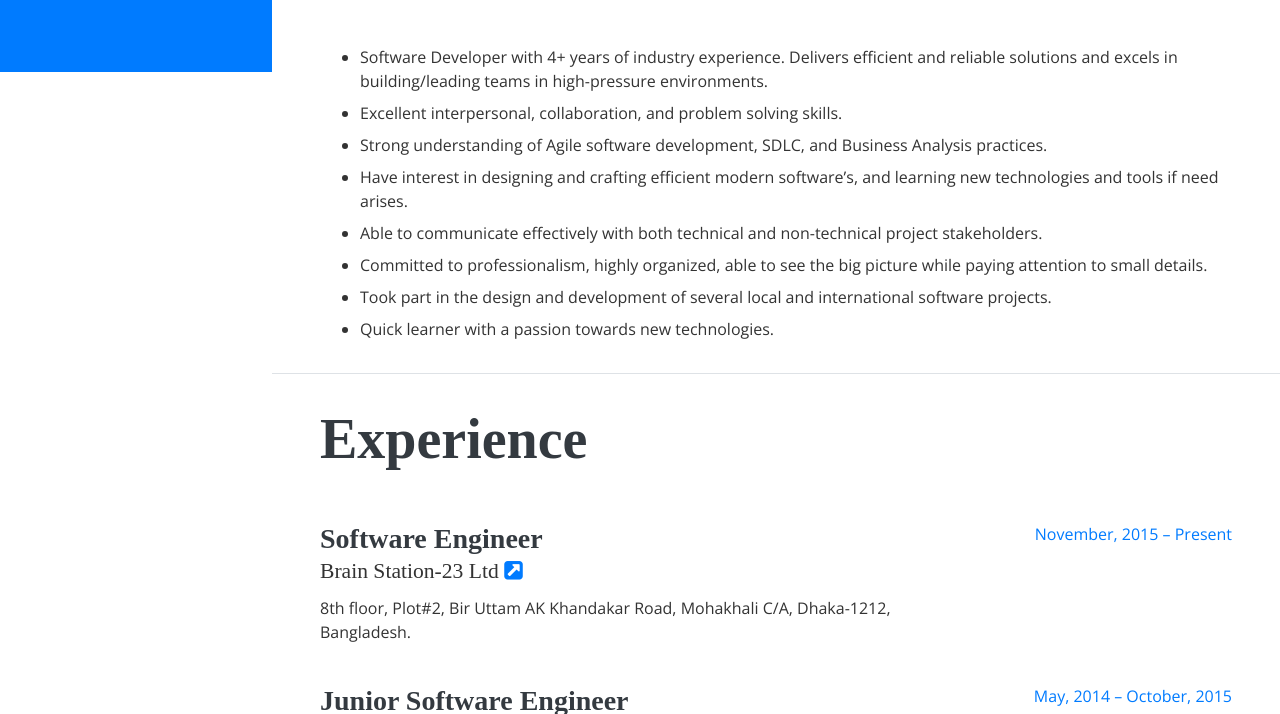
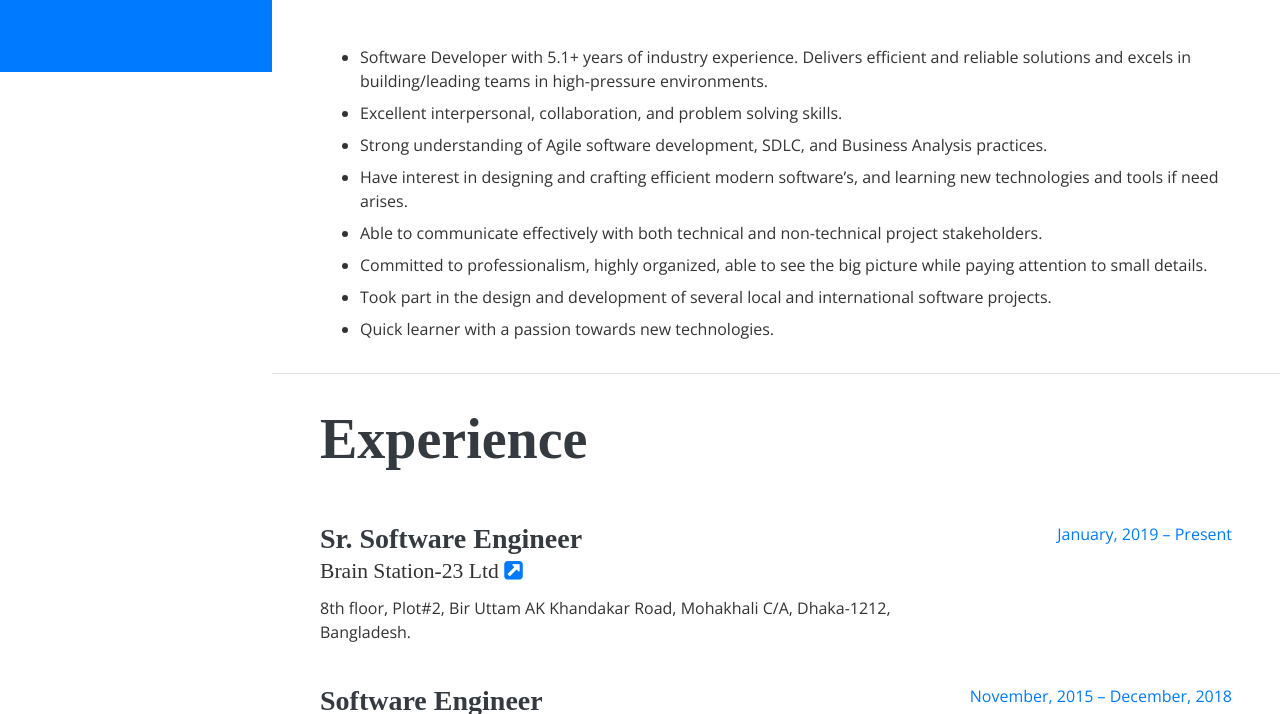
Before and after one commit to shaishab/shaishab.github.io, a plain HTML site: page index.html in a window 1280 px wide. Shown: the part 728-1442 px from the top of the page. Drawn offline with nearby package versions, Linux system fonts and the light colour scheme; a web font is replaced by a local one.

Commit message:
update experience

```diff
--- a/index.html
+++ b/index.html
@@ -87,7 +87,7 @@
                 <h2 class="d-block d-sm-none mb-0">
                   <span class="text-primary">Shaishab Roy</span>
                 </h2>
-                <div class="subheading">Software Engineer at Brain Station 23 Ltd.</div>
+                <div class="subheading">Sr. Software Engineer at Brain Station 23 Ltd.</div>
                 <div class="subheading">Mohakhali, Dhaka, Bangladesh.</div>
                 <div class="subheading">
                   <a href="mailto:shaishab.cse@gmail.com">shaishab.cse@gmail.com</a>
@@ -162,7 +162,7 @@
           <h2 class="mb-5">Career Summary</h2>
           <ul>
             <li class="mb-2">
-                Software Developer with 4+ years of industry experience. Delivers efficient and reliable
+                Software Developer with <span id="experience">5+</span> years of industry experience. Delivers efficient and reliable
                 solutions and excels in building/leading teams in high-pressure environments.
             </li>
             <li class="mb-2">
@@ -196,6 +196,20 @@
         <div class="my-auto">
           <h2 class="mb-5">Experience</h2>
 
+		  <div class="resume-item d-flex flex-column flex-md-row mb-4">
+            <div class="resume-content mr-auto">
+              <h3 class="mb-0">Sr. Software Engineer</h3>
+              <div class="subheading mb-2">
+                Brain Station-23 Ltd
+                <a target="_blank" href="http://www.brainstation-23.com"><i class="fa fa-external-link-square" aria-hidden="true"></i></a>
+              </div>
+              <p>8th floor, Plot#2, Bir Uttam AK Khandakar Road, Mohakhali C/A, Dhaka-1212, Bangladesh.</p>
+            </div>
+            <div class="resume-date text-md-right">
+              <span class="text-primary">January, 2019 – Present</span>
+            </div>
+          </div>
+
           <div class="resume-item d-flex flex-column flex-md-row mb-4">
             <div class="resume-content mr-auto">
               <h3 class="mb-0">Software Engineer</h3>
@@ -206,7 +220,7 @@
               <p>8th floor, Plot#2, Bir Uttam AK Khandakar Road, Mohakhali C/A, Dhaka-1212, Bangladesh.</p>
             </div>
             <div class="resume-date text-md-right">
-              <span class="text-primary">November, 2015 – Present</span>
+              <span class="text-primary">November, 2015 – December, 2018</span>
             </div>
           </div>
 
@@ -232,10 +246,11 @@
           <div class="resume-item d-flex flex-column flex-md-row mb-4">
             <div class="resume-content mr-auto">
               <h3 class="mb-0">
-                Meed <a target="_blank" href="https://meed.net/"><i class="fa fa-external-link-square" aria-hidden="true"></i></a>
+                Meed <a target="_blank" href="https://meedbankingclub.com/"><i class="fa fa-external-link-square" aria-hidden="true"></i></a>
               </h3>
               <p>Meed is a mobile financial service that provides access to a global network of
-                Member Banks. Through the Meed app you can manage all your essential financial requirements
+                Member Banks. Meed Banking Club exists to help user earn more, save more and do more.
+				Through the Meed APP, you can manage all your essential financial requirements
                 with these banks. Meed allows users to send/receive funds to/from other Meed users.
                 No fee domestically, no more than a 2% foreign exchange fee internationally that process
                 called P2P transfer. Meed-exclusive program that provides an opportunity to earn a residual income stream.</p>
@@ -381,7 +396,7 @@
                     </li>
                     <li class="progress" title="60%">
                       <div class="progress-bar progress-bar-striped bg-primary font-weight-bold actual-size" role="progressbar" style="width: 60%" aria-valuenow="60" aria-valuemin="0" aria-valuemax="100">
-                        Mocha, Supertest
+                        Mocha, Supertest, Should, Chai
                       </div>
                     </li>
                     <li class="progress" title="75%">
@@ -525,6 +540,18 @@
     <!-- Custom scripts for this template -->
     <script src="js/portfolio.min.js"></script>
 
+	<script>
+		function calculateExperience(newDate, pastDate) {
+			var diff = Math.round(newDate.getTime() - pastDate.getTime());
+			var day = 1000 * 60 * 60 * 24;
+			var days = Math.round(diff / day);
+			return Math.round((days / 365)) + '.' + Math.round(((days % 365) / 30)) + '+';
+		}
+		var today = new Date();
+		var startJob = new Date(2014,05,19);
+		document.getElementById("experience").innerHTML =  calculateExperience(today, startJob);
+	</script>
+
   </body>
 
 </html>
```
